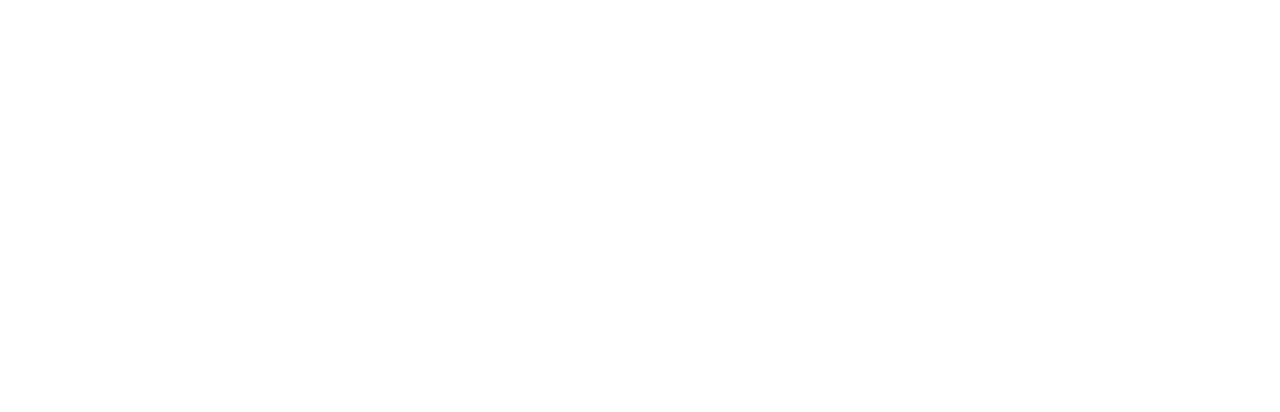
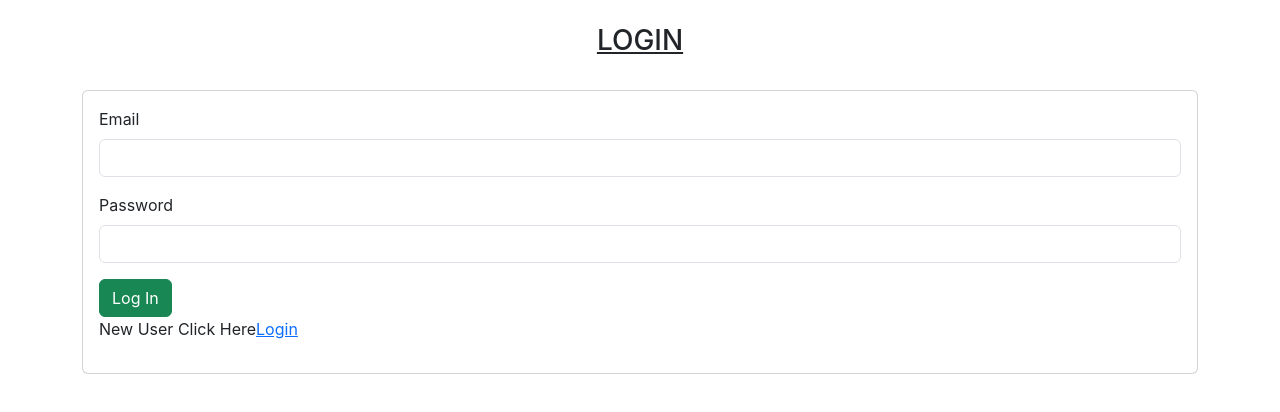
Before and after one commit to AnushaKAntonyAnu/busApp_react, a React (Create React App) app: page / in a window 1280 px wide. Before the commit this address had no page. Shown: the top 412 px of the page. Built offline with nearby package versions, Linux system fonts and the light colour scheme.

Commit message:
project completed

```diff
--- a/src/App.js
+++ b/src/App.js
@@ -2,6 +2,7 @@ import logo from './logo.svg';
 import './App.css';
 import { BrowserRouter, Route, Routes } from 'react-router-dom';
 import AddUser from './components/AddUser';
+import LoginUser from './components/LoginUser';
 
 function App() {
   return (
@@ -9,6 +10,7 @@ function App() {
      <BrowserRouter>
      <Routes>
       <Route path='/reg' element={<AddUser/>}/>
+      <Route path='/' element={<LoginUser/>}/>
      </Routes>
      </BrowserRouter>
     </div>
--- /dev/null
+++ b/src/components/LoginUser.jsx
@@ -0,0 +1,65 @@
+import axios from 'axios'
+import React, { useState } from 'react'
+import { Link } from 'react-router-dom'
+
+const LoginUser = () => {
+    const[data,setData]=useState(
+        {
+
+            "email": "",
+            "password":""
+
+        }
+    )
+
+
+const inputHandler=(event)=>{
+    setData({...data,[event.target.name]:event.target.value})
+}
+const readValue=()=>{
+    console.log(data)
+    axios.post("http://localhost:8080/login",data).then(
+        (response)=>{
+            console.log(response.data)
+            if (response.data.status=="success") {
+                alert("success ")
+            } else {
+                alert("error")
+            }
+        }
+    )
+}
+    return (
+        <div>
+
+
+            <br></br><h3><center><u>LOGIN</u></center></h3><br></br>
+            <div className="container">
+                <div className="card" >
+                    <div class="card-body">
+
+                        <div className="col col-12 col-sm-12 col-md-12 col-lg-12 col-xl-12 col-xxl-12">
+                            <div className="row g-3">
+                            <div className="col col-12 col-sm-12 col-md-12 col-lg-12 col-xl-12 col-xxl-12">
+                                    <label htmlFor="" className="form-label">Email</label>
+                                    <input type="text" className="form-control" name='email' value={data.email} onChange={inputHandler} />
+                                </div>
+                                <div className="col col-12 col-sm-12 col-md-12 col-lg-12 col-xl-12 col-xxl-12">
+                                    <label htmlFor="" className="form-label">Password</label>
+                                    <input type="password"  id="" className="form-control"  name='password' value={data.password} onChange={inputHandler} />
+                                </div>
+                                <div className="col col-12 col-sm-6 col-md-6 col-lg-6 col-xl-6 col-xxl-6">
+                                    <button className="btn btn-success" onClick={readValue}>Log In</button>
+                                    <p>New User Click Here<Link to="/add">Login</Link></p>
+                                </div>
+                            </div>
+                        </div>
+                    </div>
+                </div>
+            </div>
+
+        </div>
+    )
+}
+
+export default LoginUser
```
